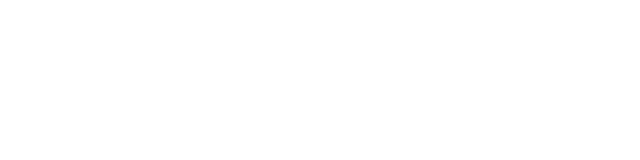
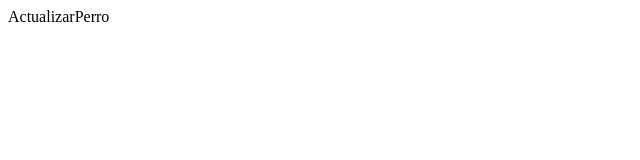
Before and after one commit to MijaelR2003/Proyecto-CRUD-Perros, a React (Vite) app: page /actualizar-perro/1 in a window 1280 px wide. Before the commit this address had no page. Shown: the top 160 px of the page, without its empty margins (0-640 px from the left). Built offline with nearby package versions, Linux system fonts and the light colour scheme.

Commit message:
Ya envia el id al actualizar perro

```diff
--- a/src/App.jsx
+++ b/src/App.jsx
@@ -1,11 +1,13 @@
 import { BrowserRouter, Route, Routes } from "react-router-dom"
 import Home from "./pages/Home"
+import ActualizarPerro from "./pages/ActualizarPerro"
 
 function App() {
   return (
     <BrowserRouter>
       <Routes>
         <Route path="/" element={<Home/>}/>
+        <Route path="/actualizar-perro/:id" element={<ActualizarPerro/>}/>
       </Routes>
     </BrowserRouter>
   )
--- /dev/null
+++ b/src/pages/ActualizarPerro.jsx
@@ -0,0 +1,9 @@
+import React from 'react'
+
+function ActualizarPerro() {
+  return (
+    <div>ActualizarPerro</div>
+  )
+}
+
+export default ActualizarPerro
--- a/src/pages/Home.jsx
+++ b/src/pages/Home.jsx
@@ -19,7 +19,7 @@
     const nuevoArreglo = perros.map((perro)=>{
         return (
             <li key={perro._id}>
-                <p>{perro.name}</p>
+                <Link to={"/actualizar-perro/" + perro._id}>{perro.name}</Link>
                 <p>{perro.breed}</p>
                 <p>{perro.color}</p>
                 <p>{perro.age}</p>
```
